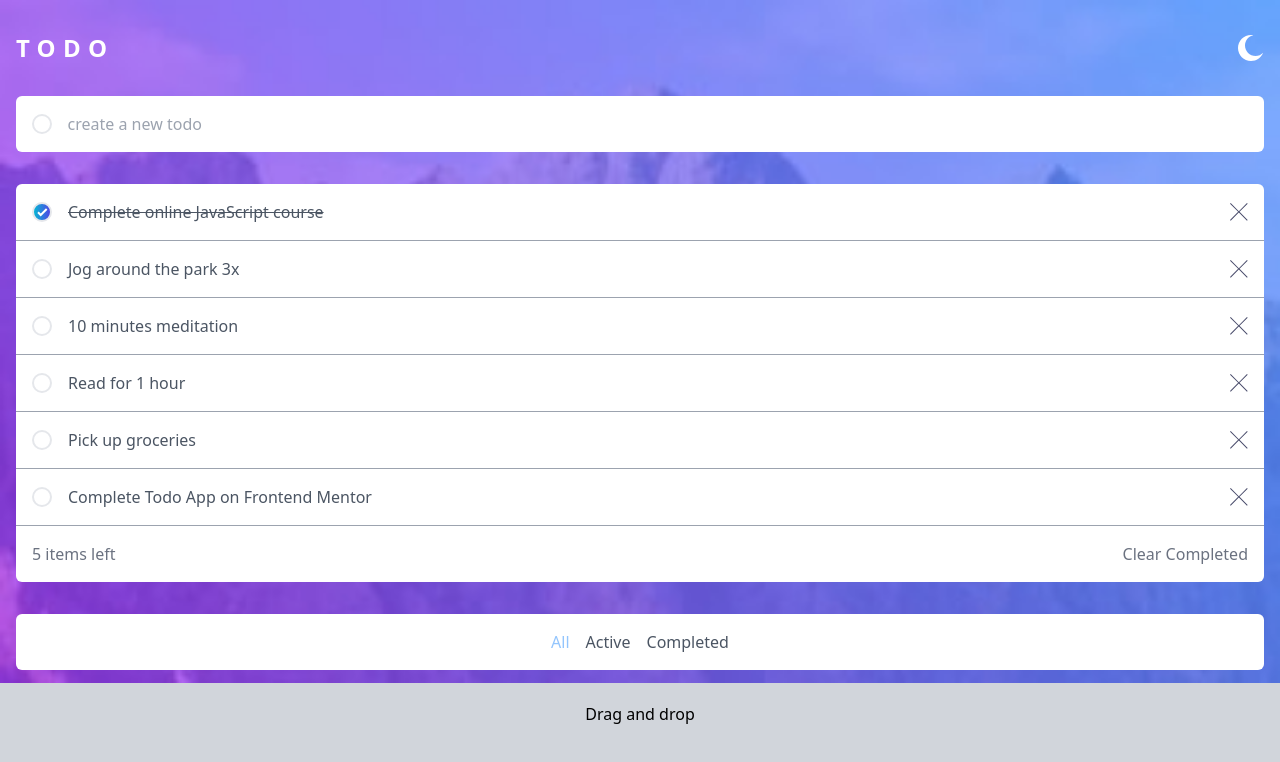
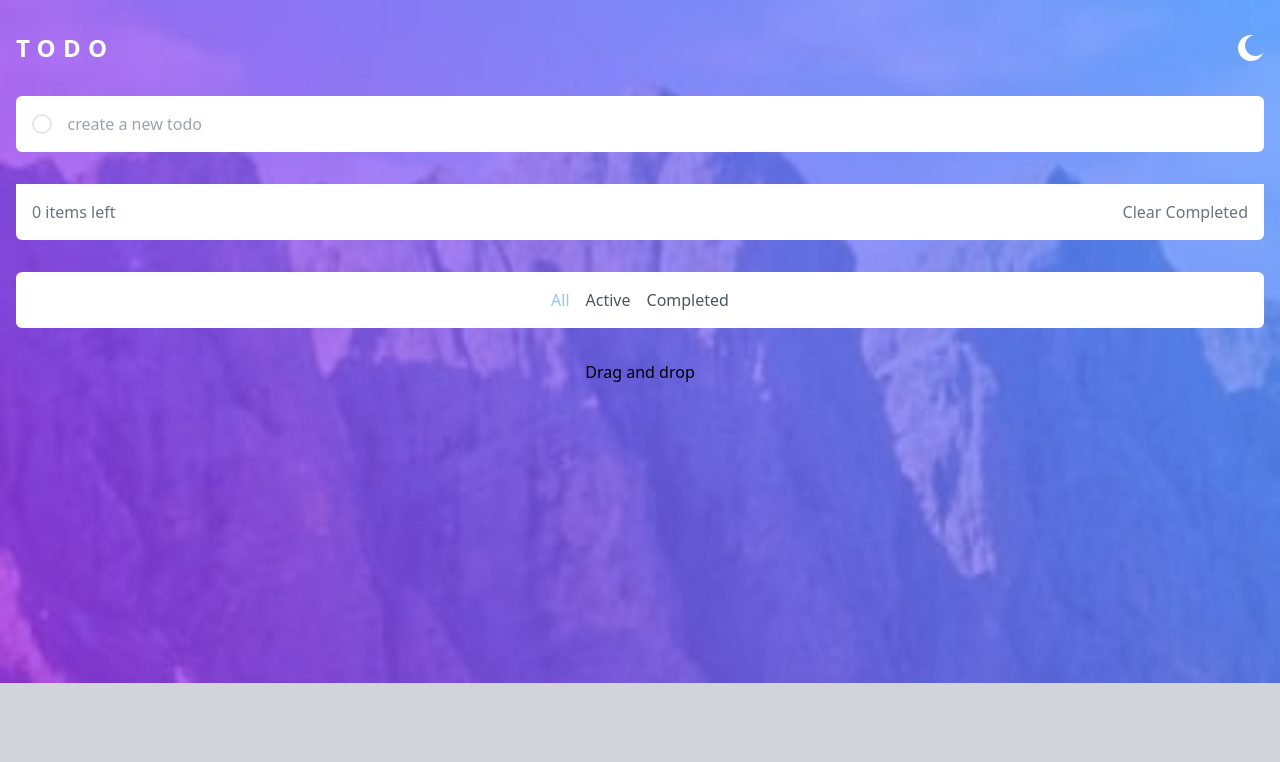
Before and after one commit to HeymerDev/todo, a React (Vite) app: page / in a window 1280 px wide. Shown: the top 762 px of the page. Built offline with nearby package versions, Linux system fonts and the light colour scheme.

Commit message:
conectando con localstorage para guardar los todos

```diff
--- a/src/App.jsx
+++ b/src/App.jsx
@@ -1,22 +1,19 @@
-import { useState } from "react";
+import { useEffect, useState } from "react";
 import Header from "./components/Header";
 import TodoComputed from "./components/TodoComputed";
 import TodoCreate from "./components/TodoCreate";
 import TodoFilter from "./components/TodoFilter";
 import TodoList from "./components/TodoList";
 
-const initialStateTodos = [
-  { id: 1, title: "Complete online JavaScript course", completed: true },
-  { id: 2, title: "Jog around the park 3x", completed: false },
-  { id: 3, title: "10 minutes meditation", completed: false },
-  { id: 4, title: "Read for 1 hour", completed: false },
-  { id: 5, title: "Pick up groceries", completed: false },
-  { id: 6, title: "Complete Todo App on Frontend Mentor", completed: false },
-];
+const initialStateTodos = JSON.parse(localStorage.getItem("todos")) || [];
 
 function App() {
   const [todos, setTodos] = useState(initialStateTodos);
   const [filter, setFilter] = useState("all");
+
+  useEffect(() => {
+    localStorage.setItem("todos", JSON.stringify(todos));
+  }, [todos]);
 
   const handleCreateTodo = (title) => {
     const newTodo = {
```
